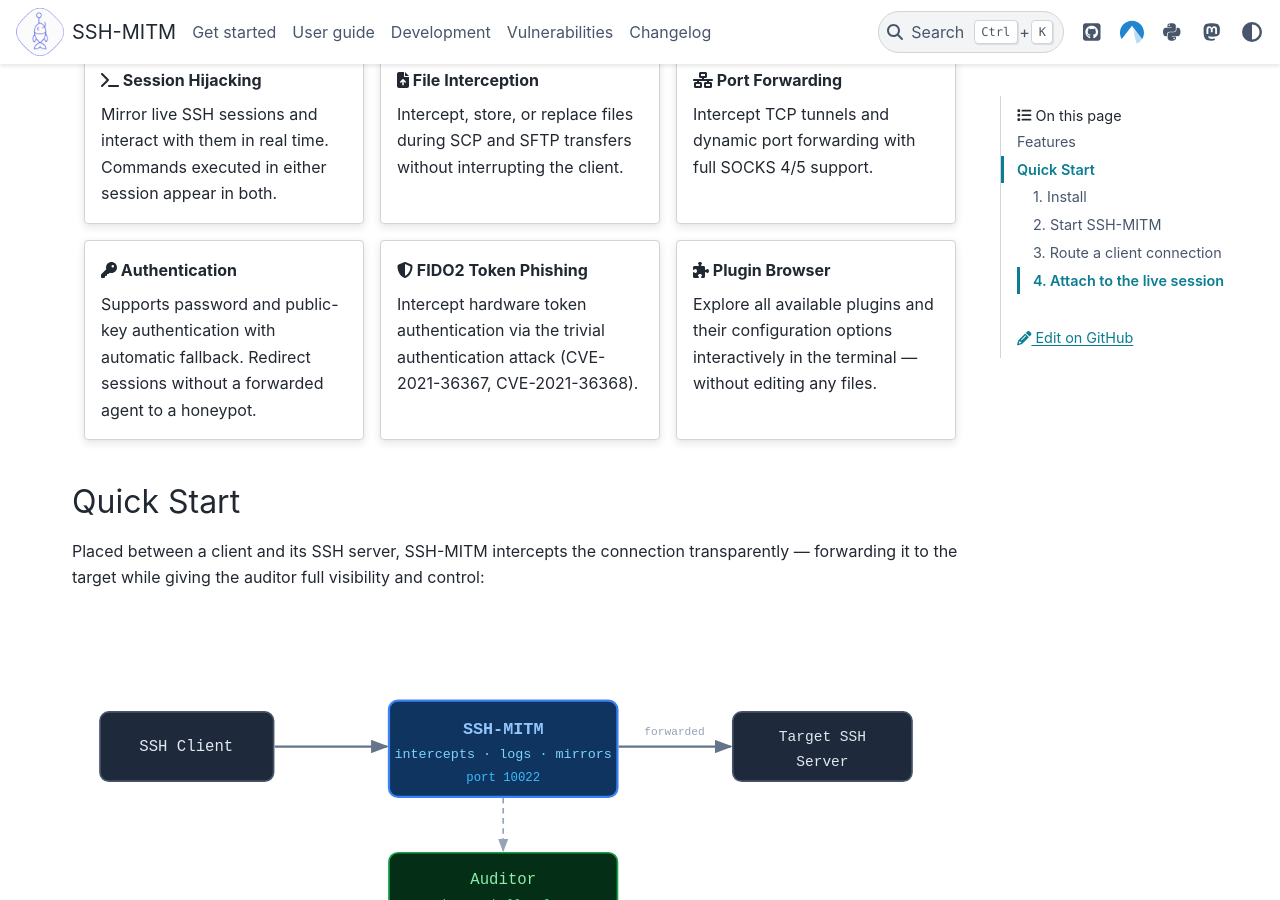
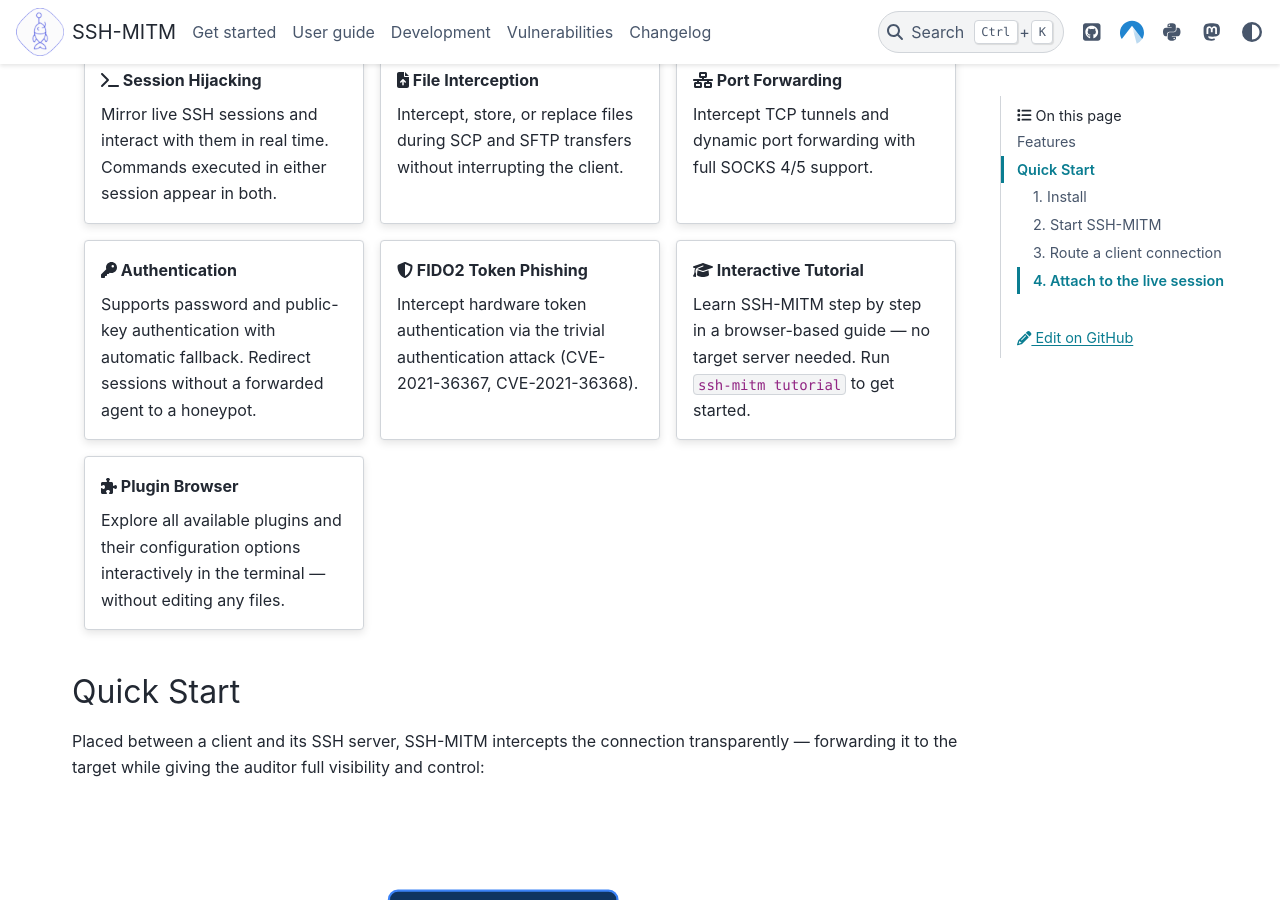
Before and after one commit to ssh-mitm/ssh-mitm, a Sphinx documentation site: the page built from doc/index.rst, in a window 1280 px wide and 900 px high, scrolled down 968 px. Built offline with Sphinx 7.4.7 and the PyData theme 0.15.4, drawn with Linux system fonts in a browser that asks for light colours; pages that are not in the unit, such as notebooks, are missing from menus; the version number is read from the project's files by our own code.

Commit message:
docs: add tutorial page with screenshot and feature grid card

```diff
--- a/doc/get_started/index.rst
+++ b/doc/get_started/index.rst
@@ -21,6 +21,7 @@
    :maxdepth: 1
 
    installation
+   tutorial
    plugin_browser
    configuration
    terminal_session
--- a/doc/index.rst
+++ b/doc/index.rst
@@ -58,6 +58,13 @@
 
       Intercept hardware token authentication via the trivial
       authentication attack (CVE-2021-36367, CVE-2021-36368).
+
+   .. grid-item-card:: :fas:`graduation-cap` Interactive Tutorial
+      :link: get_started/tutorial
+      :link-type: doc
+
+      Learn SSH-MITM step by step in a browser-based guide — no target
+      server needed. Run ``ssh-mitm tutorial`` to get started.
 
    .. grid-item-card:: :fas:`puzzle-piece` Plugin Browser
       :link: get_started/plugin_browser
```
Also changed, not shown: doc/get_started/tutorial.rst (added, +54 -0 lines).
